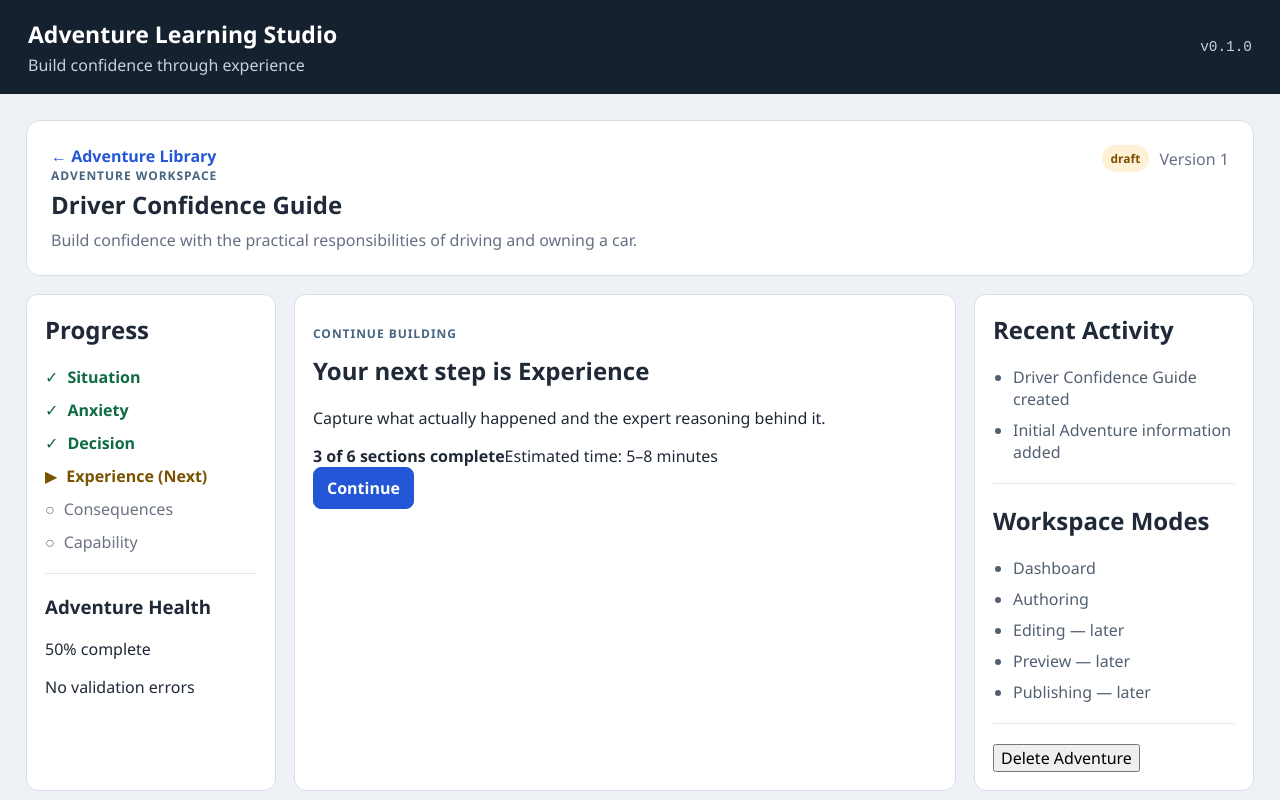
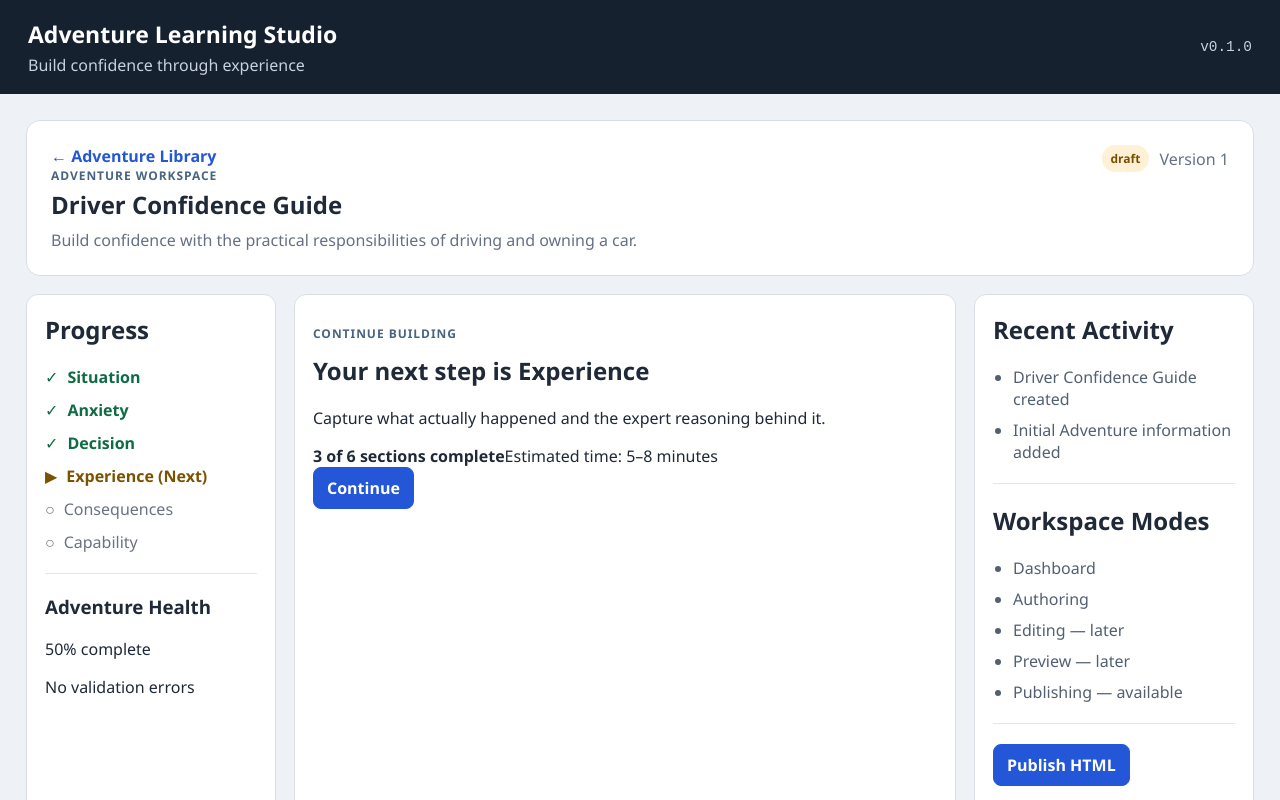
Before and after one commit to aferlazzo/AdventureLearningStudio, a React (Vite) app: page / in a window 1280 px wide. Both pictures are taken after a click on the button "Open Workspace". Shown: the top 800 px of the page. Built offline with nearby package versions, Linux system fonts and the light colour scheme.

Commit message:
Add Publish HTML action to workspace

```diff
--- a/src/pages/WorkspacePage.tsx
+++ b/src/pages/WorkspacePage.tsx
@@ -3,6 +3,7 @@ import type { Adventure, AdventureSectionKey } from "../models/adventure";
 import { ProgressPanel } from "../components/ProgressPanel";
 import { ContinuePanel } from "../components/ContinuePanel";
 import { AuthoringPanel } from "../components/AuthoringPanel";
+import { publishAdventureHtml } from "../services/htmlPublisher";
 
 interface WorkspacePageProps {
   adventure: Adventure;
@@ -62,6 +63,16 @@ export function WorkspacePage({
     setActiveSection(null);
   }
 
+  function publishHtml() {
+    publishAdventureHtml(adventure);
+
+    onUpdate({
+      ...adventure,
+      updated: new Date().toISOString(),
+      activity: ["HTML edition published", ...adventure.activity]
+    });
+  }
+
   return (
     <main className="page-shell">
       <section className="workspace-header">
@@ -107,8 +118,15 @@ export function WorkspacePage({
             <li className={activeSection ? "active-mode" : ""}>Authoring</li>
             <li>Editing — later</li>
             <li>Preview — later</li>
-            <li>Publishing — later</li>
+            <li>Publishing — available</li>
           </ul>
+          <hr />
+          <button className="primary-button" onClick={publishHtml}>
+            Publish HTML
+          </button>
+          <p className="autosave-note">
+            Downloads a self-contained web page that opens in any browser.
+          </p>
           <hr />
           <button className="danger-link" onClick={() => onDelete(adventure.id)}>
             Delete Adventure
```
